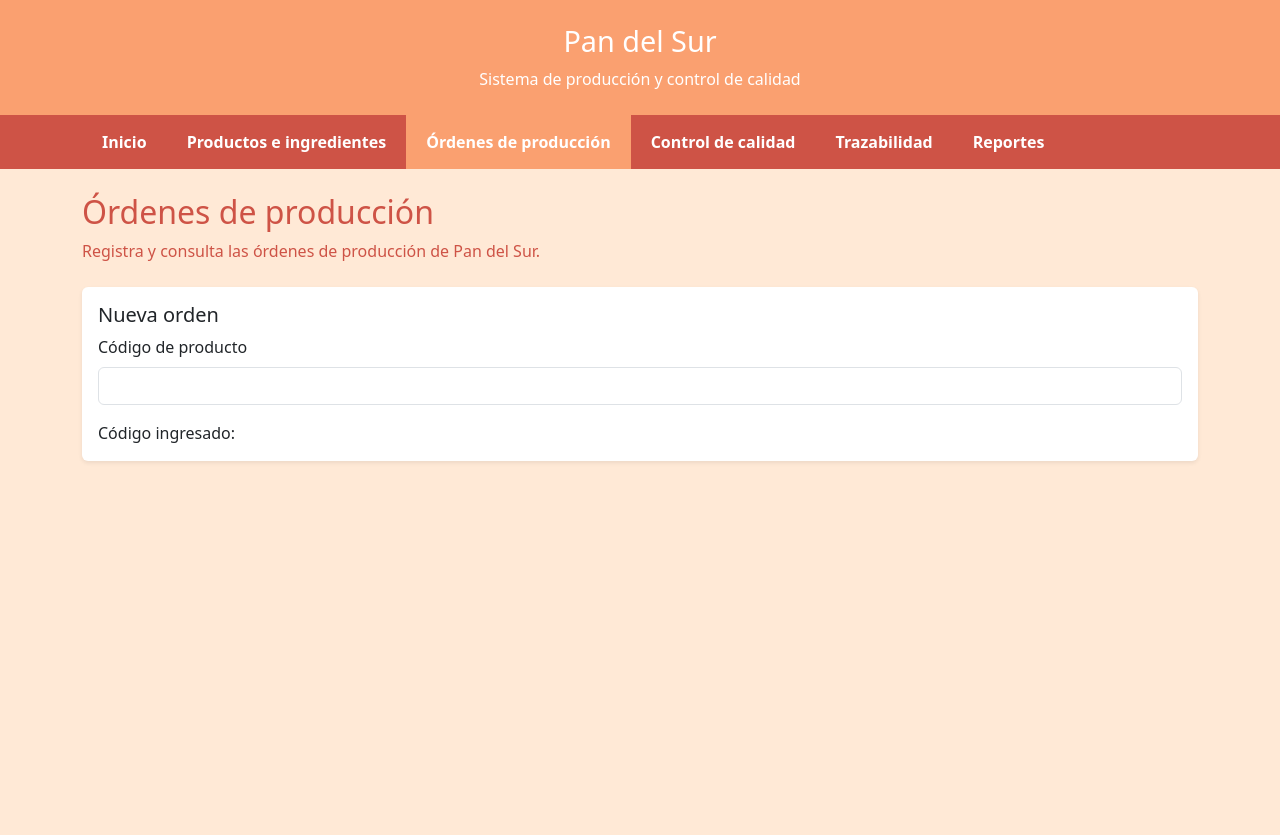
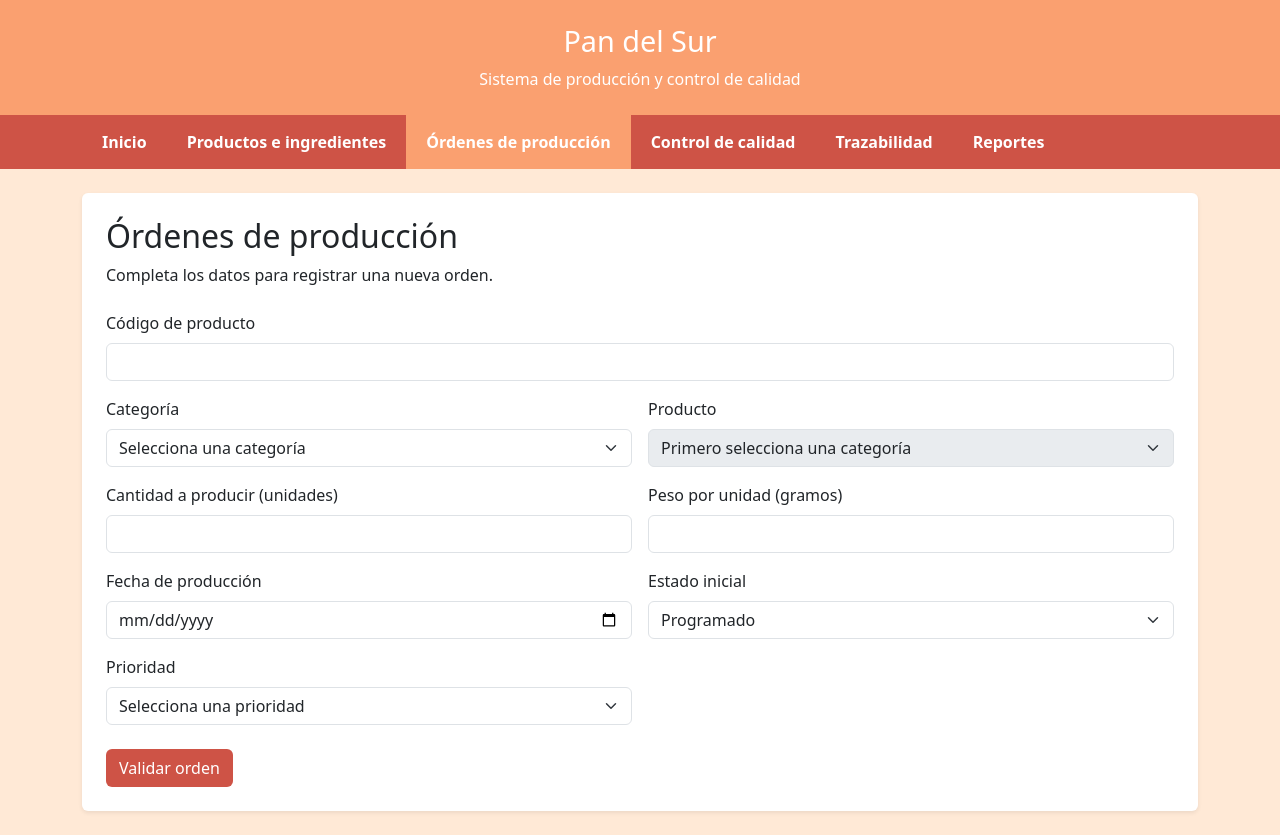
Before and after one commit to AlejandrinaFarias/EVA_1_FULLSTACK, a React app in the folder frontend/: page /ordenes in a window 1280 px wide. Before the commit the page ends 800 px from the top, so only its background shows below. Built offline with nearby package versions, Linux system fonts and the light colour scheme; the HTML template or start-up script is replaced by a standard one.

Commit message:
feat: completar formulario de ordenes con validaciones por campo

```diff
--- a/frontend/src/pages/OrdenesProduccion.jsx
+++ b/frontend/src/pages/OrdenesProduccion.jsx
@@ -1,42 +1,332 @@
 import { useState } from 'react'
 
+const PRODUCTOS_POR_CATEGORIA = {
+  panaderia: [
+    { valor: 'pan_amasado', texto: 'Pan amasado' },
+    { valor: 'pan_molde', texto: 'Pan de molde' },
+    { valor: 'marraqueta', texto: 'Marraqueta' },
+    { valor: 'hallulla', texto: 'Hallulla' },
+  ],
+  pasteleria: [
+    { valor: 'pastel_manzana', texto: 'Pastel de manzana' },
+    { valor: 'queque_vainilla', texto: 'Queque de vainilla' },
+  ],
+}
+
+const FORMULARIO_INICIAL = {
+  codigo: '',
+  categoria: '',
+  producto: '',
+  cantidad: '',
+  pesoUnidad: '',
+  fechaProduccion: '',
+  estado: 'Programado',
+  prioridad: '',
+}
+
+function validarOrden(datos) {
+  const errores = {}
+
+  if (!/^[A-Za-z0-9-]{3,}$/.test(datos.codigo.trim())) {
+    errores.codigo = 'Usa al menos 3 caracteres: letras, números o guiones.'
+  }
+
+  const productos = PRODUCTOS_POR_CATEGORIA[datos.categoria] ?? []
+
+  if (!PRODUCTOS_POR_CATEGORIA[datos.categoria]) {
+    errores.categoria = 'Selecciona una categoría.'
+  }
+
+  if (!productos.some((producto) => producto.valor === datos.producto)) {
+    errores.producto = 'Selecciona un producto.'
+  }
+
+  const cantidad = Number(datos.cantidad)
+
+  if (
+    datos.cantidad.trim() === '' ||
+    !Number.isInteger(cantidad) ||
+    cantidad < 10 ||
+    cantidad > 200
+  ) {
+    errores.cantidad = 'Ingresa entre 10 y 200 unidades enteras.'
+  }
+
+  const peso = Number(datos.pesoUnidad)
+
+  if (
+    datos.pesoUnidad.trim() === '' ||
+    !Number.isFinite(peso) ||
+    peso <= 0
+  ) {
+    errores.pesoUnidad = 'Ingresa un peso mayor que cero.'
+  }
+
+  const fecha = new Date(`${datos.fechaProduccion}T00:00:00`)
+  const manana = new Date()
+  manana.setHours(0, 0, 0, 0)
+  manana.setDate(manana.getDate() + 1)
+
+  if (!datos.fechaProduccion || Number.isNaN(fecha.getTime())) {
+    errores.fechaProduccion = 'Selecciona una fecha.'
+  } else if (fecha < manana) {
+    errores.fechaProduccion = 'Selecciona desde mañana.'
+  }
+
+  if (datos.estado !== 'Programado') {
+    errores.estado = 'El estado inicial debe ser Programado.'
+  }
+
+  if (!['Baja', 'Media', 'Alta'].includes(datos.prioridad)) {
+    errores.prioridad = 'Selecciona una prioridad.'
+  }
+
+  return errores
+}
+
 function OrdenesProduccion() {
-  const [codigo, setCodigo] = useState('')
-  const codigoInvalido =
-  codigo.trim() !== '' && !/^[A-Za-z0-9-]{3,}$/.test(codigo.trim())
+  const [formulario, setFormulario] = useState(FORMULARIO_INICIAL)
+  const [enviado, setEnviado] = useState(false)
+  const [mensaje, setMensaje] = useState('')
+
+  const errores = enviado ? validarOrden(formulario) : {}
+
+  const productosDisponibles =
+    PRODUCTOS_POR_CATEGORIA[formulario.categoria] ?? []
+
+  function cambiarCampo(evento) {
+    const { name, value } = evento.target
+
+    setFormulario((anterior) => ({
+      ...anterior,
+      [name]: value,
+      ...(name === 'categoria' ? { producto: '' } : {}),
+    }))
+
+    setMensaje('')
+  }
+
+  function enviarFormulario(evento) {
+    evento.preventDefault()
+    setEnviado(true)
+    setMensaje('')
+
+    if (Object.keys(validarOrden(formulario)).length > 0) {
+      return
+    }
+
+    setMensaje('Orden válida. Aún no se ha guardado.')
+  }
+
+  function claseCampo(nombre, esSelect = false) {
+    const clase = esSelect ? 'form-select' : 'form-control'
+    return `${clase}${errores[nombre] ? ' is-invalid' : ''}`
+  }
+
+  function mensajeError(nombre) {
+    return errores[nombre] ? (
+      <div id={`error-${nombre}`} className="invalid-feedback">
+        {errores[nombre]}
+      </div>
+    ) : null
+  }
+
+  function atributosError(nombre) {
+    return {
+      'aria-invalid': Boolean(errores[nombre]),
+      'aria-describedby': errores[nombre]
+        ? `error-${nombre}`
+        : undefined,
+    }
+  }
 
   return (
-    <section>
+    <section className="card border-0 shadow-sm">
+      <div className="card-body p-4">
         <h2>Órdenes de producción</h2>
-      <p>Registra y consulta las órdenes de producción de Pan del Sur.</p>
+        <p className="mb-4">
+          Completa los datos para registrar una nueva orden.
+        </p>
 
-      <div className="card border-0 shadow-sm mt-4">
-        <div className="card-body">
-          <h3 className="h5">Nueva orden</h3>
+        {mensaje && (
+          <div className="alert alert-success" role="status">
+            {mensaje}
+          </div>
+        )}
 
+        <form onSubmit={enviarFormulario} noValidate>
+          <div className="row g-3">
+            <div className="col-12">
               <label htmlFor="codigo" className="form-label">
                 Código de producto
               </label>
-
               <input
                 id="codigo"
                 name="codigo"
                 type="text"
-            className="form-control"
-            value={codigo}
-            onChange={(evento) => setCodigo(evento.target.value)}
+                className={claseCampo('codigo')}
+                value={formulario.codigo}
+                onChange={cambiarCampo}
+                required
+                {...atributosError('codigo')}
               />
-          {codigoInvalido && (
-            <p className="text-danger mt-2" role="alert">
-                El código debe tener al menos 3 caracteres y usar solo letras,
-                números o guiones.
-                </p>
-            )}
+              {mensajeError('codigo')}
+            </div>
 
-          <p className="mt-3 mb-0">
-            Código ingresado: <strong>{codigo}</strong>
-          </p>
+            <div className="col-12 col-md-6">
+              <label htmlFor="categoria" className="form-label">
+                Categoría
+              </label>
+              <select
+                id="categoria"
+                name="categoria"
+                className={claseCampo('categoria', true)}
+                value={formulario.categoria}
+                onChange={cambiarCampo}
+                required
+                {...atributosError('categoria')}
+              >
+                <option value="">Selecciona una categoría</option>
+                <option value="panaderia">Panadería</option>
+                <option value="pasteleria">Pastelería</option>
+              </select>
+              {mensajeError('categoria')}
             </div>
+
+            <div className="col-12 col-md-6">
+              <label htmlFor="producto" className="form-label">
+                Producto
+              </label>
+              <select
+                id="producto"
+                name="producto"
+                className={claseCampo('producto', true)}
+                value={formulario.producto}
+                onChange={cambiarCampo}
+                disabled={!formulario.categoria}
+                required
+                {...atributosError('producto')}
+              >
+                <option value="">
+                  {formulario.categoria
+                    ? 'Selecciona un producto'
+                    : 'Primero selecciona una categoría'}
+                </option>
+                {productosDisponibles.map((producto) => (
+                  <option key={producto.valor} value={producto.valor}>
+                    {producto.texto}
+                  </option>
+                ))}
+              </select>
+              {mensajeError('producto')}
+            </div>
+
+            <div className="col-12 col-md-6">
+              <label htmlFor="cantidad" className="form-label">
+                Cantidad a producir (unidades)
+              </label>
+              <input
+                id="cantidad"
+                name="cantidad"
+                type="number"
+                min="10"
+                max="200"
+                step="1"
+                className={claseCampo('cantidad')}
+                value={formulario.cantidad}
+                onChange={cambiarCampo}
+                required
+                {...atributosError('cantidad')}
+              />
+              {mensajeError('cantidad')}
+            </div>
+
+            <div className="col-12 col-md-6">
+              <label htmlFor="pesoUnidad" className="form-label">
+                Peso por unidad (gramos)
+              </label>
+              <input
+                id="pesoUnidad"
+                name="pesoUnidad"
+                type="number"
+                step="any"
+                className={claseCampo('pesoUnidad')}
+                value={formulario.pesoUnidad}
+                onChange={cambiarCampo}
+                required
+                {...atributosError('pesoUnidad')}
+              />
+              {mensajeError('pesoUnidad')}
+            </div>
+
+            <div className="col-12 col-md-6">
+              <label htmlFor="fechaProduccion" className="form-label">
+                Fecha de producción
+              </label>
+              <input
+                id="fechaProduccion"
+                name="fechaProduccion"
+                type="date"
+                className={claseCampo('fechaProduccion')}
+                value={formulario.fechaProduccion}
+                onChange={cambiarCampo}
+                required
+                {...atributosError('fechaProduccion')}
+              />
+              {mensajeError('fechaProduccion')}
+            </div>
+
+            <div className="col-12 col-md-6">
+              <label htmlFor="estado" className="form-label">
+                Estado inicial
+              </label>
+              <select
+                id="estado"
+                name="estado"
+                className={claseCampo('estado', true)}
+                value={formulario.estado}
+                onChange={cambiarCampo}
+                required
+                {...atributosError('estado')}
+              >
+                <option value="Programado">Programado</option>
+              </select>
+              {mensajeError('estado')}
+            </div>
+
+            <div className="col-12 col-md-6">
+              <label htmlFor="prioridad" className="form-label">
+                Prioridad
+              </label>
+              <select
+                id="prioridad"
+                name="prioridad"
+                className={claseCampo('prioridad', true)}
+                value={formulario.prioridad}
+                onChange={cambiarCampo}
+                required
+                {...atributosError('prioridad')}
+              >
+                <option value="">Selecciona una prioridad</option>
+                <option value="Baja">Baja</option>
+                <option value="Media">Media</option>
+                <option value="Alta">Alta</option>
+              </select>
+              {mensajeError('prioridad')}
+            </div>
+          </div>
+
+          <button
+            type="submit"
+            className="btn mt-4"
+            style={{
+              backgroundColor: 'var(--cafe-oscuro)',
+              color: 'var(--blanco)',
+            }}
+          >
+            Validar orden
+          </button>
+        </form>
       </div>
     </section>
   )
```
Lines whose indentation alone changed are shown as unchanged.
